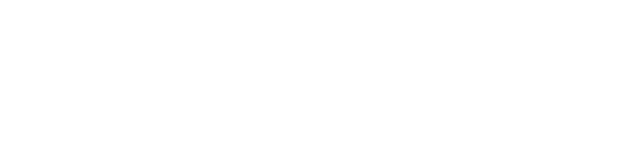
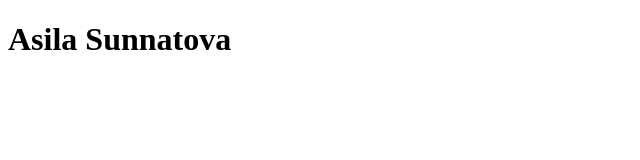
Before and after one commit to AsilaSunnatova07/click-house, a plain HTML site: page index.html in a window 1280 px wide. Shown: the whole page, without its empty margins (0-640 px from the left). Drawn offline with Linux system fonts and the light colour scheme.

Commit message:
asila men kodlarga uzgarish kiritdim

```diff
--- a/index.html
+++ b/index.html
@@ -6,6 +6,6 @@
     <title>Asila</title>
 </head>
 <body>
-
+    <h1>Asila Sunnatova</h1>
 </body>
 </html>
```
